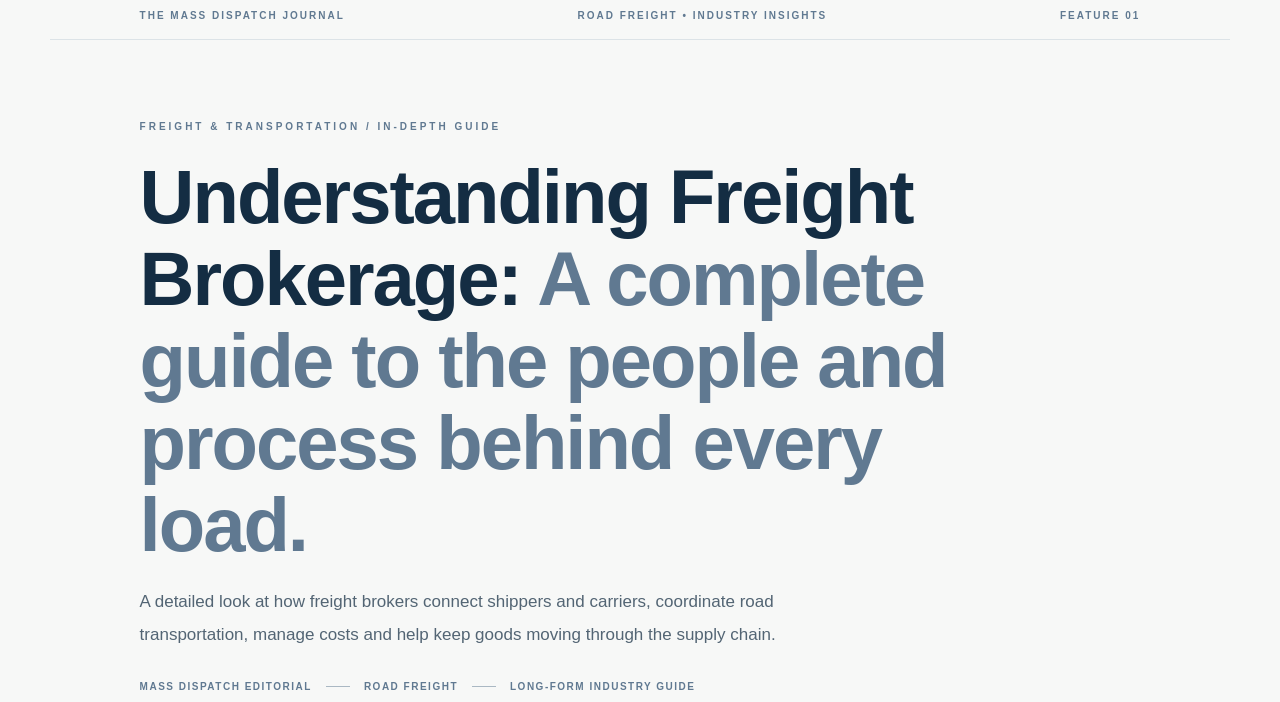
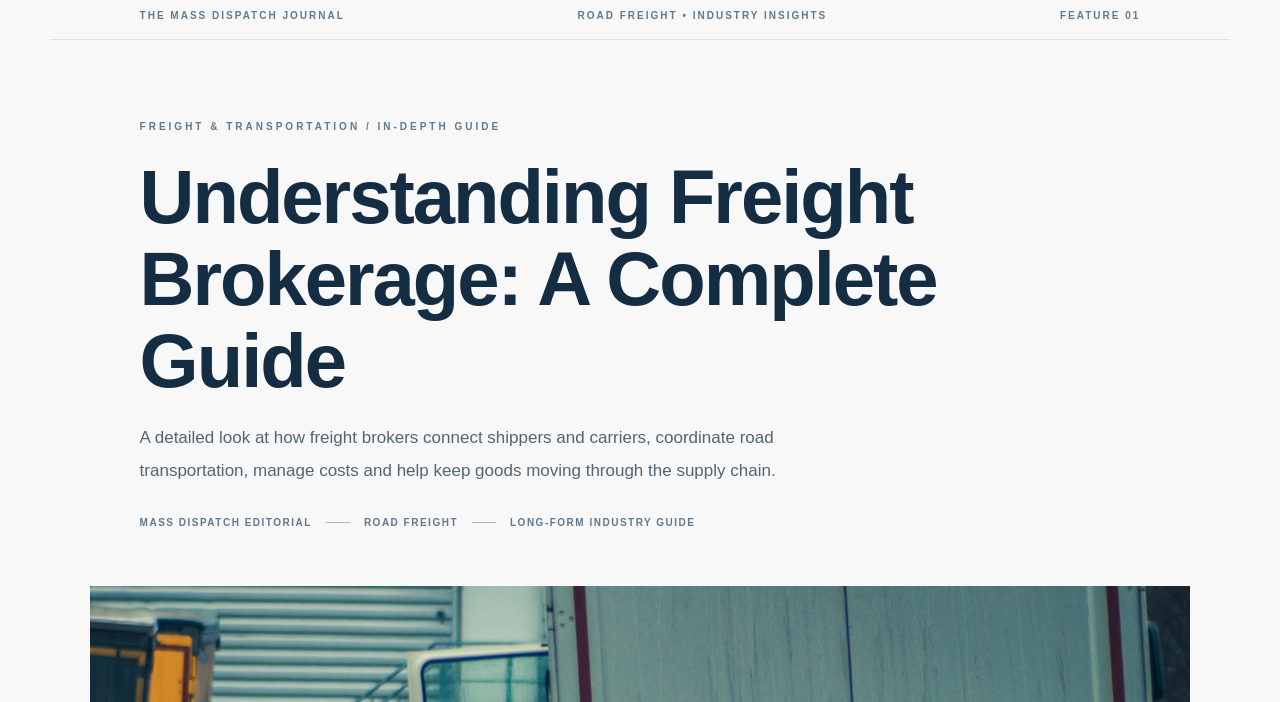
Before and after one commit to ManasviSharma2505/MASS-Logistics, a plain HTML site: page blog-freight-brokerage.html in a window 1280 px wide. Shown: the part 98-800 px from the top of the page. Drawn offline with Linux system fonts and the light colour scheme.

Commit message:
Set exact title for freight brokerage guide

```diff
--- a/blog-freight-brokerage.html
+++ b/blog-freight-brokerage.html
@@ -59,7 +59,7 @@
 <!-- ARTICLE HERO -->
 <header class="journal-intro">
     <span class="journal-kicker">FREIGHT &amp; TRANSPORTATION / IN-DEPTH GUIDE</span>
-    <h1>Understanding Freight Brokerage: <span>A complete guide to the people and process behind every load.</span></h1>
+    <h1>Understanding Freight Brokerage: A Complete Guide</h1>
     <p class="journal-deck">A detailed look at how freight brokers connect shippers and carriers, coordinate road transportation, manage costs and help keep goods moving through the supply chain.</p>
     <div class="journal-byline"><span>MASS DISPATCH EDITORIAL</span><i></i><span>ROAD FREIGHT</span><i></i><span>LONG-FORM INDUSTRY GUIDE</span></div>
 </header>
```
